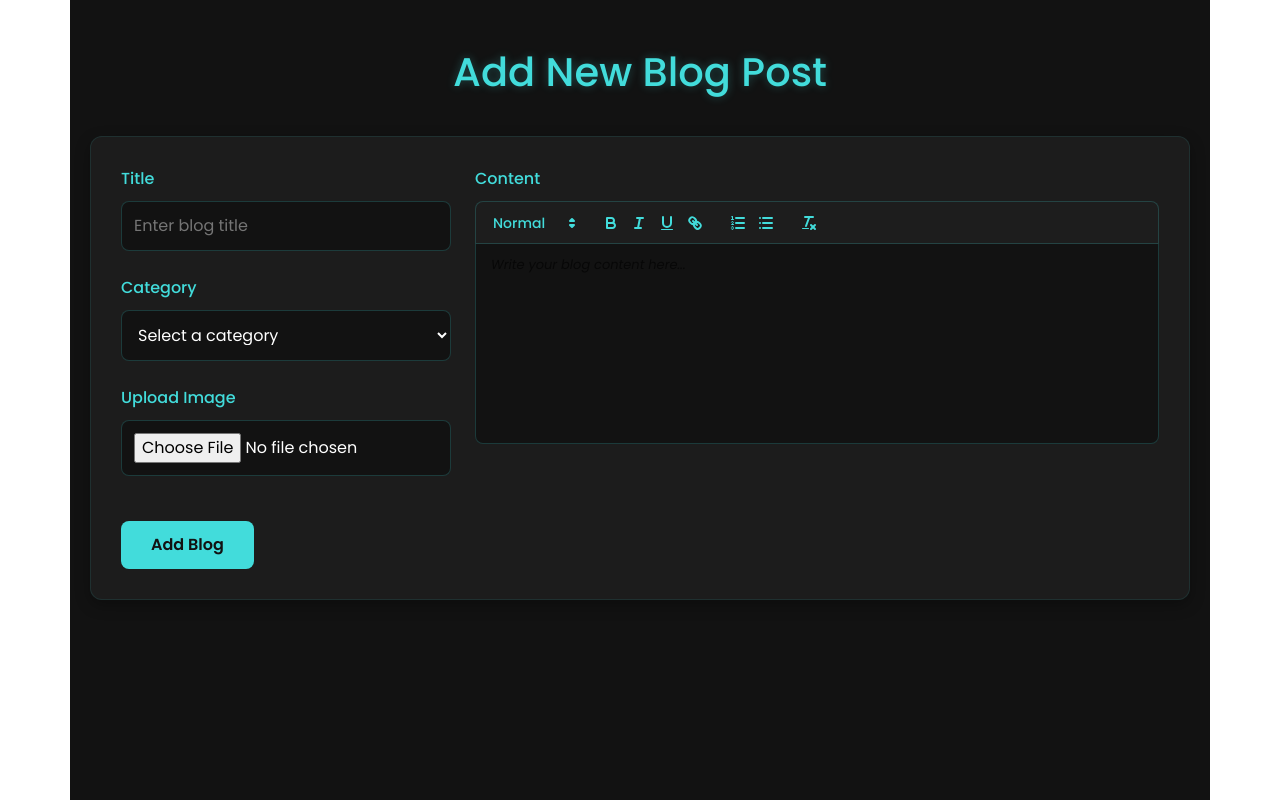
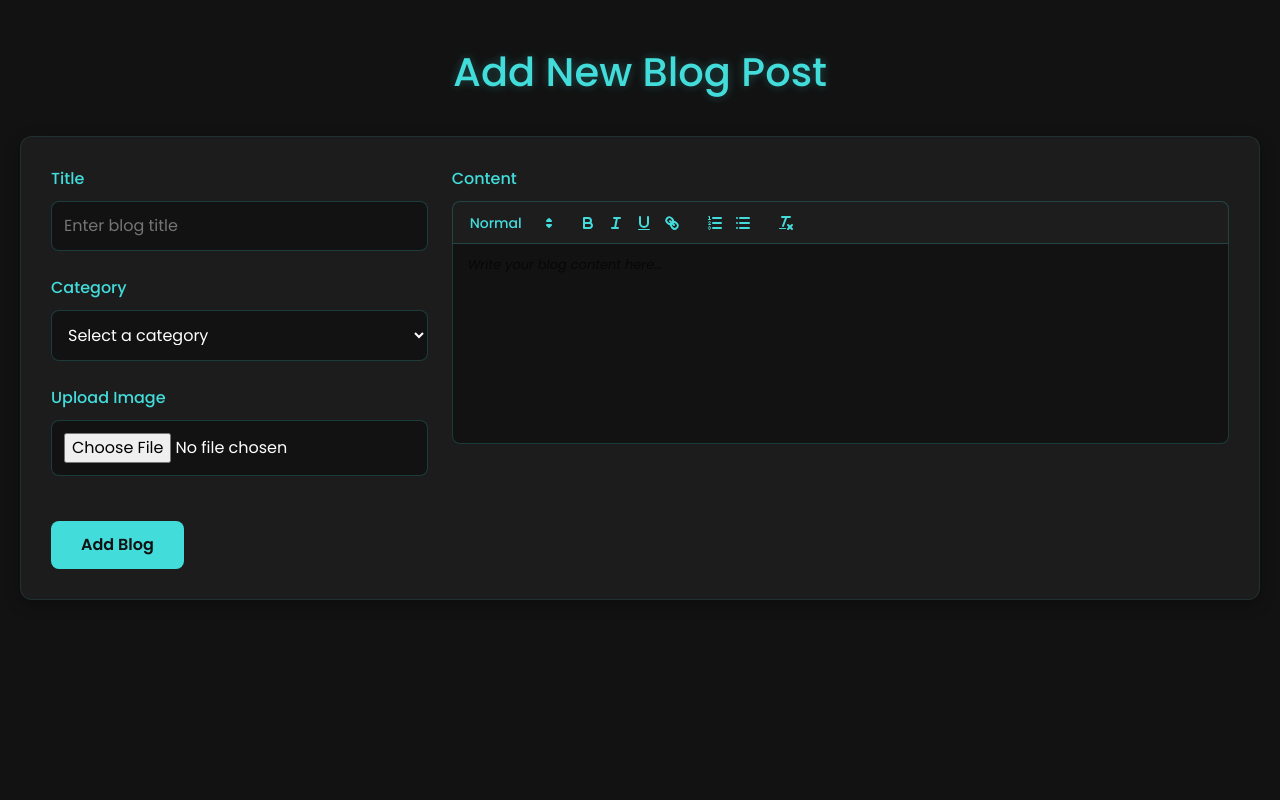
Before and after one commit to TharinduDMadushanka/full-stack-blog-web-site-springboot-react, a React (Vite) app in the folder blog-frontend/: page /add-blog in a window 1280 px wide. Built offline with nearby package versions, Linux system fonts and the light colour scheme.

Commit message:
when user add a blog then navigate in to the blg read area

```diff
--- a/blog-frontend/src/pages/AddBlog/AddBlog.jsx
+++ b/blog-frontend/src/pages/AddBlog/AddBlog.jsx
@@ -1,7 +1,7 @@
 import React, { useState } from "react";
 import axios from "axios";
 import ReactQuill from "react-quill";
-// import "react-quill/dist/quill.snow.css"; // Import Quill styles
+import { useNavigate } from "react-router-dom";
 import "./AddBlog.css";
 
 const AddBlog = () => {
@@ -15,6 +15,7 @@ const AddBlog = () => {
   const [error, setError] = useState("");
   const [success, setSuccess] = useState("");
 
+  const navigate = useNavigate();
   const userId = 1; // Replace with dynamic user ID retrieval logic
 
   const handleChange = (e) => {
@@ -71,6 +72,9 @@ const AddBlog = () => {
         category: "",
         image: null,
       });
+
+      // Navigate to the new blog post's read page
+      navigate(`/read-blog/${response.data.postId}`);
     } catch (error) {
       const errorMessage =
         error.response && error.response.data.message
@@ -81,7 +85,7 @@ const AddBlog = () => {
   };
 
   return (
-    <div className="add-blog container pt-5">
+    <div className="add-blog container-fluid pt-5">
       <h1>Add New Blog Post</h1>
       <div className="add-blog-area">
         <form className="add-blog-form" onSubmit={handleSubmit}>
```
